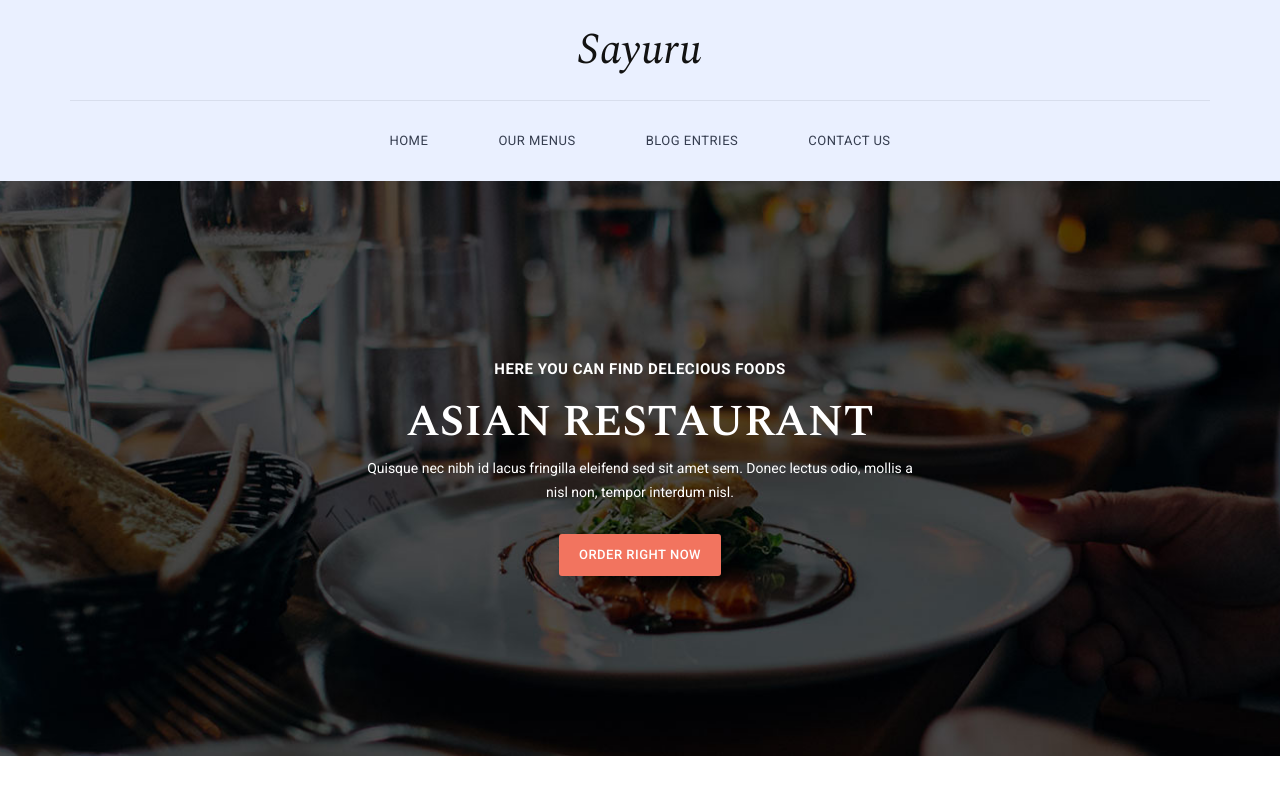
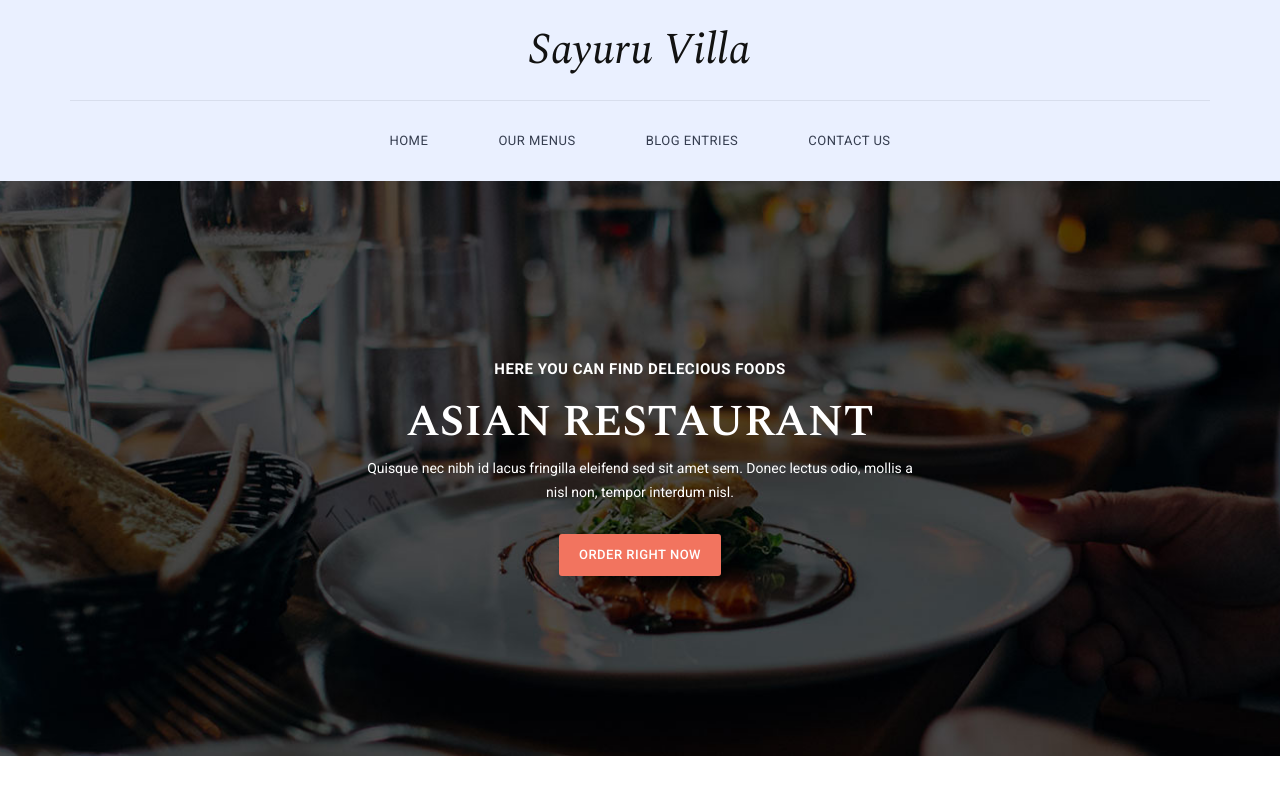
Before and after one commit to pandaenet/Hotel-web-v1.1, a plain HTML site: page index.html in a window 1280 px wide. Shown: the top 800 px of the page. Drawn offline with nearby package versions, Linux system fonts and the light colour scheme.

Commit message:
Update index.html

```diff
--- a/index.html
+++ b/index.html
@@ -28,7 +28,7 @@ https://templatemo.com/tm-507-victory
 <body>
     <div class="header">
         <div class="container">
-            <a href="#" class="navbar-brand scroll-top">Sayuru</a>
+            <a href="#" class="navbar-brand scroll-top">Sayuru Villa</a>
             <nav class="navbar navbar-inverse" role="navigation">
                 <div class="navbar-header">
                     <button type="button" id="nav-toggle" class="navbar-toggle" data-toggle="collapse" data-target="#main-nav">
```
